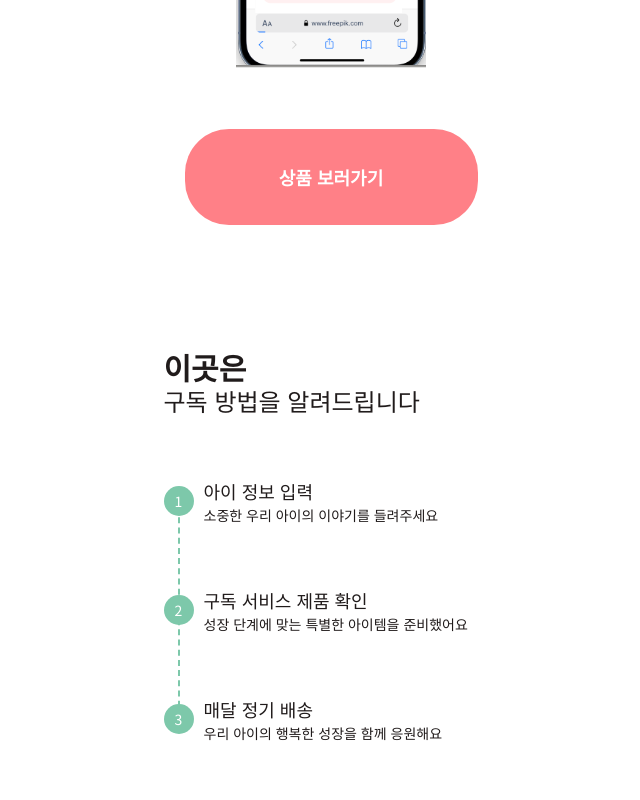
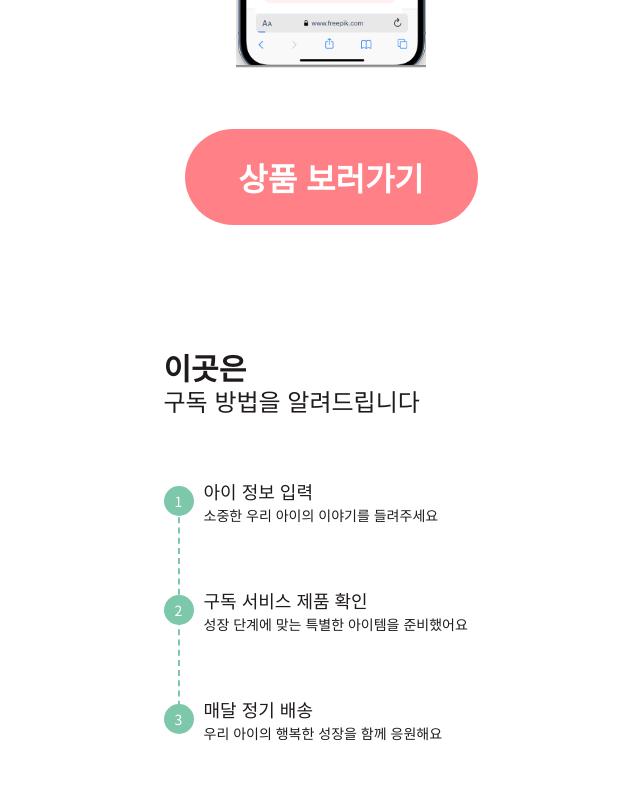
Before and after one commit to SSoboro/ILB, a Next.js app: page / in a window 1280 px wide. Shown: the part 1980-2780 px from the top of the page, without its empty margins (309-949 px from the left). Built offline with nearby package versions, Linux system fonts and the light colour scheme.

Commit message:
💄 [Styling] Button component style 수정

```diff
--- a/src/components/ui/button.tsx
+++ b/src/components/ui/button.tsx
@@ -21,13 +21,13 @@ const buttonVariants = cva(
             },
             radius: {
                 default: 'rounded-default',
-                lg: 'rounded-lg',
-                md: 'rounded-md',
+                lg: 'rounded-full',
+                md: 'rounded-m',
                 sm: 'rounded-3xl',
             },
             fontSize: {
                 default: 'text-base',
-                lg: 'text-lg',
+                lg: 'text-[32px]',
                 sm: 'text-sm',
             },
             fontWeight: {
@@ -59,6 +59,7 @@ const Button = React.forwardRef<HTMLButtonElement, ButtonProps>(
             size,
             fontSize,
             fontWeight,
+            radius,
             asChild = false,
             ...props
         },
@@ -73,6 +74,7 @@ const Button = React.forwardRef<HTMLButtonElement, ButtonProps>(
                         size,
                         fontSize,
                         fontWeight,
+                        radius,
                         className,
                     }),
                 )}
--- a/tailwind.config.ts
+++ b/tailwind.config.ts
@@ -84,8 +84,8 @@ const config = {
             },
             borderRadius: {
                 default: '44px',
-                lg: '54px',
-                md: '30px',
+                full: '54px',
+                m: '30px',
                 select: '40px',
             },
             keyframes: {
```
